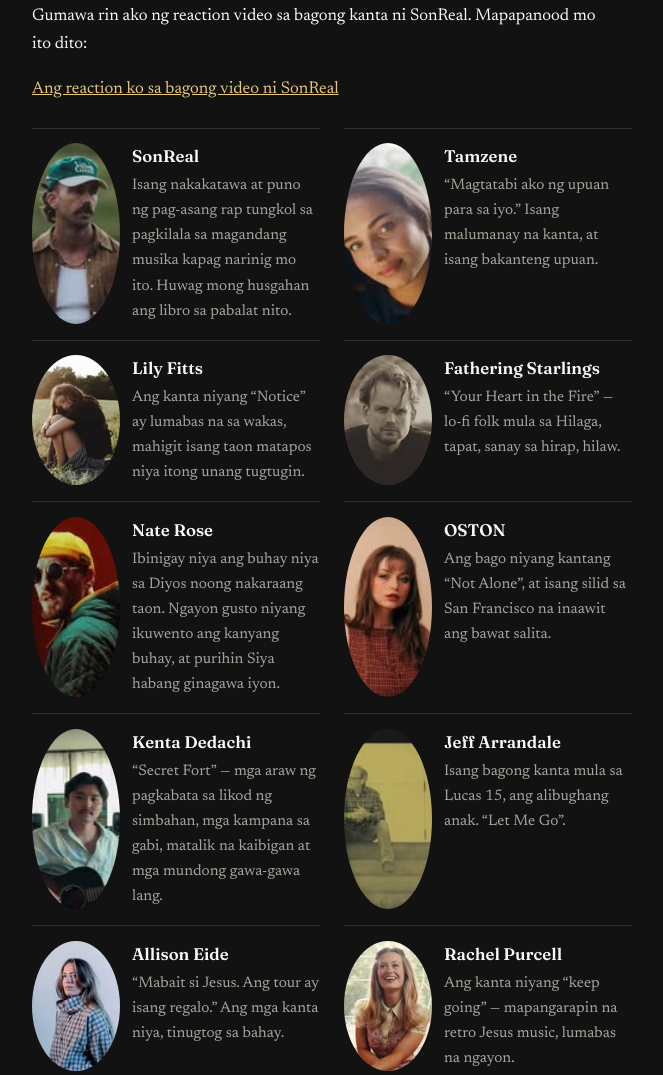
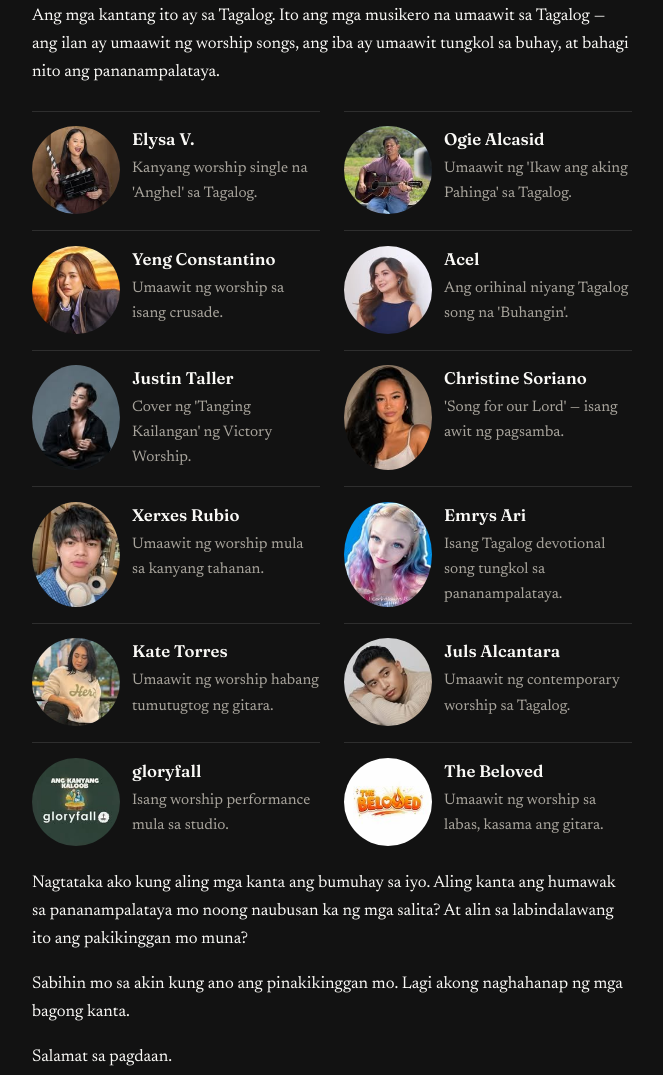
Before and after one commit to streamjonathan/jonathanmccallum-tl, an Eleventy site: page content/posts/2026-11-23-music-and-faith.md in a window 1280 px wide. Shown: the part 664-1739 px from the top of the page, without its empty margins (308-971 px from the left). Built offline with nearby package versions, Linux system fonts and the light colour scheme; Eleventy itself is replaced by a stand-in of ours; files that its build step writes are made by us from their sources.

Commit message:
Music and Faith: Tagalog musicians (12 verified)

```diff
--- a/content/posts/2026-11-23-music-and-faith.md
+++ b/content/posts/2026-11-23-music-and-faith.md
@@ -3,7 +3,7 @@ title: "Musika at Pananampalataya"
 date: 2026-11-23
 slug: music-and-faith
 draft: false
-shareImage: /images/music-faith/sonreal.jpg
+shareImage: /images/music-faith/elysavmusic.jpg
 ---
 
 Marami akong oras na ginugugol sa pakikinig sa mga musikero sa Instagram. Ito ang ilan sa mga pinakikinggan ko nitong mga nakaraan.
@@ -14,70 +14,68 @@ May ginawang katulad si Pablo sa Atenas. Ginamit niya ang kanilang tula at ang k
 
 Hindi silang lahat ay umaawit ng worship songs. Karamihan sa kanila ay umaawit lang tungkol sa buhay, at bahagi nito ang pananampalataya. Iyon ang gusto ko sa kanila. Pindutin mo ang isang card para mapanood ang kanta sa Instagram.
 
-Gumawa rin ako ng reaction video sa bagong kanta ni SonReal. Mapapanood mo ito dito:
-
-[Ang reaction ko sa bagong video ni SonReal](https://www.youtube.com/shorts/wePjZMr6beE)
+Ang mga kantang ito ay sa Tagalog. Ito ang mga musikero na umaawit sa Tagalog — ang ilan ay umaawit ng worship songs, ang iba ay umaawit tungkol sa buhay, at bahagi nito ang pananampalataya.
 
 <div class="ig-grid">
-<a class="ig-card" href="https://www.instagram.com/reel/DgBgmKwB84s/" target="_blank" rel="noopener">
-<img class="ig-card__img" src="/images/music-faith/sonreal.jpg" alt="SonReal" loading="lazy" width="150" height="150">
-<span class="ig-card__text"><span class="ig-card__name">SonReal</span>
-<span class="ig-card__note">Isang nakakatawa at puno ng pag-asang rap tungkol sa pagkilala sa magandang musika kapag narinig mo ito. Huwag mong husgahan ang libro sa pabalat nito.</span></span>
+<a class="ig-card" href="https://www.instagram.com/reel/DaNN0mMxLkA/" target="_blank" rel="noopener">
+<img class="ig-card__img" src="/images/music-faith/elysavmusic.jpg" alt="Elysa V." loading="lazy" width="150" height="150">
+<span class="ig-card__text"><span class="ig-card__name">Elysa V.</span>
+<span class="ig-card__note">Kanyang worship single na 'Anghel' sa Tagalog.</span></span>
 </a>
-<a class="ig-card" href="https://www.instagram.com/reel/DgDnpYFAUjr/" target="_blank" rel="noopener">
-<img class="ig-card__img" src="/images/music-faith/tamzene.jpg" alt="Tamzene" loading="lazy" width="150" height="150">
-<span class="ig-card__text"><span class="ig-card__name">Tamzene</span>
-<span class="ig-card__note">“Magtatabi ako ng upuan para sa iyo.” Isang malumanay na kanta, at isang bakanteng upuan.</span></span>
+<a class="ig-card" href="https://www.instagram.com/reel/DYmXL9wSUIF/" target="_blank" rel="noopener">
+<img class="ig-card__img" src="/images/music-faith/ogiealcasid.jpg" alt="Ogie Alcasid" loading="lazy" width="150" height="150">
+<span class="ig-card__text"><span class="ig-card__name">Ogie Alcasid</span>
+<span class="ig-card__note">Umaawit ng 'Ikaw ang aking Pahinga' sa Tagalog.</span></span>
 </a>
-<a class="ig-card" href="https://www.instagram.com/reel/Df5X6L3K-3W/" target="_blank" rel="noopener">
-<img class="ig-card__img" src="/images/music-faith/lilyfittsmusic.jpg" alt="Lily Fitts" loading="lazy" width="150" height="150">
-<span class="ig-card__text"><span class="ig-card__name">Lily Fitts</span>
-<span class="ig-card__note">Ang kanta niyang “Notice” ay lumabas na sa wakas, mahigit isang taon matapos niya itong unang tugtugin.</span></span>
+<a class="ig-card" href="https://www.instagram.com/reel/DZA04kKMRNF/" target="_blank" rel="noopener">
+<img class="ig-card__img" src="/images/music-faith/yeng.jpg" alt="Yeng Constantino" loading="lazy" width="150" height="150">
+<span class="ig-card__text"><span class="ig-card__name">Yeng Constantino</span>
+<span class="ig-card__note">Umaawit ng worship sa isang crusade.</span></span>
 </a>
-<a class="ig-card" href="https://www.instagram.com/reel/DgE-ybeI6ko/" target="_blank" rel="noopener">
-<img class="ig-card__img" src="/images/music-faith/fatheringstarlings.jpg" alt="Fathering Starlings" loading="lazy" width="150" height="150">
-<span class="ig-card__text"><span class="ig-card__name">Fathering Starlings</span>
-<span class="ig-card__note">“Your Heart in the Fire” — lo-fi folk mula sa Hilaga, tapat, sanay sa hirap, hilaw.</span></span>
+<a class="ig-card" href="https://www.instagram.com/reel/DaVdiwEq_QX/" target="_blank" rel="noopener">
+<img class="ig-card__img" src="/images/music-faith/acelbisavanommen.jpg" alt="Acel" loading="lazy" width="150" height="150">
+<span class="ig-card__text"><span class="ig-card__name">Acel</span>
+<span class="ig-card__note">Ang orihinal niyang Tagalog song na 'Buhangin'.</span></span>
 </a>
-<a class="ig-card" href="https://www.instagram.com/reel/DfkSMZhpium/" target="_blank" rel="noopener">
-<img class="ig-card__img" src="/images/music-faith/naterosemusic.jpg" alt="Nate Rose" loading="lazy" width="150" height="150">
-<span class="ig-card__text"><span class="ig-card__name">Nate Rose</span>
-<span class="ig-card__note">Ibinigay niya ang buhay niya sa Diyos noong nakaraang taon. Ngayon gusto niyang ikuwento ang kanyang buhay, at purihin Siya habang ginagawa iyon.</span></span>
+<a class="ig-card" href="https://www.instagram.com/reel/DPJYfCmkvei/" target="_blank" rel="noopener">
+<img class="ig-card__img" src="/images/music-faith/justinjtaller.jpg" alt="Justin Taller" loading="lazy" width="150" height="150">
+<span class="ig-card__text"><span class="ig-card__name">Justin Taller</span>
+<span class="ig-card__note">Cover ng 'Tanging Kailangan' ng Victory Worship.</span></span>
 </a>
-<a class="ig-card" href="https://www.instagram.com/p/DgBMyeNkkyO/" target="_blank" rel="noopener">
-<img class="ig-card__img" src="/images/music-faith/ostonmusic.jpg" alt="OSTON" loading="lazy" width="150" height="150">
-<span class="ig-card__text"><span class="ig-card__name">OSTON</span>
-<span class="ig-card__note">Ang bago niyang kantang “Not Alone”, at isang silid sa San Francisco na inaawit ang bawat salita.</span></span>
+<a class="ig-card" href="https://www.instagram.com/reel/DIPtifPx9Cb/" target="_blank" rel="noopener">
+<img class="ig-card__img" src="/images/music-faith/christineskylemusic.jpg" alt="Christine Soriano" loading="lazy" width="150" height="150">
+<span class="ig-card__text"><span class="ig-card__name">Christine Soriano</span>
+<span class="ig-card__note">'Song for our Lord' — isang awit ng pagsamba.</span></span>
 </a>
-<a class="ig-card" href="https://www.instagram.com/reel/Df1qtokoyBh/" target="_blank" rel="noopener">
-<img class="ig-card__img" src="/images/music-faith/kenta_dedachi.jpg" alt="Kenta Dedachi" loading="lazy" width="150" height="150">
-<span class="ig-card__text"><span class="ig-card__name">Kenta Dedachi</span>
-<span class="ig-card__note">“Secret Fort” — mga araw ng pagkabata sa likod ng simbahan, mga kampana sa gabi, matalik na kaibigan at mga mundong gawa-gawa lang.</span></span>
+<a class="ig-card" href="https://www.instagram.com/reel/DN1zuN05vZw/" target="_blank" rel="noopener">
+<img class="ig-card__img" src="/images/music-faith/xerxesrubio16.jpg" alt="Xerxes Rubio" loading="lazy" width="150" height="150">
+<span class="ig-card__text"><span class="ig-card__name">Xerxes Rubio</span>
+<span class="ig-card__note">Umaawit ng worship mula sa kanyang tahanan.</span></span>
 </a>
-<a class="ig-card" href="https://www.instagram.com/reel/DfCRnSiPXa5/" target="_blank" rel="noopener">
-<img class="ig-card__img" src="/images/music-faith/jeffarrandale.jpg" alt="Jeff Arrandale" loading="lazy" width="150" height="150">
-<span class="ig-card__text"><span class="ig-card__name">Jeff Arrandale</span>
-<span class="ig-card__note">Isang bagong kanta mula sa Lucas 15, ang alibughang anak. “Let Me Go”.</span></span>
+<a class="ig-card" href="https://www.instagram.com/reel/DcNpVXtRrjC/" target="_blank" rel="noopener">
+<img class="ig-card__img" src="/images/music-faith/emrysari.jpg" alt="Emrys Ari" loading="lazy" width="150" height="150">
+<span class="ig-card__text"><span class="ig-card__name">Emrys Ari</span>
+<span class="ig-card__note">Isang Tagalog devotional song tungkol sa pananampalataya.</span></span>
 </a>
-<a class="ig-card" href="https://www.instagram.com/reel/Df71X0lzZsN/" target="_blank" rel="noopener">
-<img class="ig-card__img" src="/images/music-faith/allison_eide.jpg" alt="Allison Eide" loading="lazy" width="150" height="150">
-<span class="ig-card__text"><span class="ig-card__name">Allison Eide</span>
-<span class="ig-card__note">“Mabait si Jesus. Ang tour ay isang regalo.” Ang mga kanta niya, tinugtog sa bahay.</span></span>
+<a class="ig-card" href="https://www.instagram.com/reel/DcTCAxczQ6R/" target="_blank" rel="noopener">
+<img class="ig-card__img" src="/images/music-faith/katetorrestv.jpg" alt="Kate Torres" loading="lazy" width="150" height="150">
+<span class="ig-card__text"><span class="ig-card__name">Kate Torres</span>
+<span class="ig-card__note">Umaawit ng worship habang tumutugtog ng gitara.</span></span>
 </a>
-<a class="ig-card" href="https://www.instagram.com/reel/DgD31mXBDcn/" target="_blank" rel="noopener">
-<img class="ig-card__img" src="/images/music-faith/rachelpurcellmusic.jpg" alt="Rachel Purcell" loading="lazy" width="150" height="150">
-<span class="ig-card__text"><span class="ig-card__name">Rachel Purcell</span>
-<span class="ig-card__note">Ang kanta niyang “keep going” — mapangarapin na retro Jesus music, lumabas na ngayon.</span></span>
+<a class="ig-card" href="https://www.instagram.com/reel/DTDeb7tk138/" target="_blank" rel="noopener">
+<img class="ig-card__img" src="/images/music-faith/iamjulsalcantara.jpg" alt="Juls Alcantara" loading="lazy" width="150" height="150">
+<span class="ig-card__text"><span class="ig-card__name">Juls Alcantara</span>
+<span class="ig-card__note">Umaawit ng contemporary worship sa Tagalog.</span></span>
 </a>
-<a class="ig-card" href="https://www.instagram.com/reel/Df9vziqCJtC/" target="_blank" rel="noopener">
-<img class="ig-card__img" src="/images/music-faith/haleyjonesofficial.jpg" alt="Haley Jones" loading="lazy" width="150" height="150">
-<span class="ig-card__text"><span class="ig-card__name">Haley Jones</span>
-<span class="ig-card__note">“Lahat ay may kilalang nangangailangang makarinig tungkol kay Jesus.”</span></span>
+<a class="ig-card" href="https://www.instagram.com/reel/DPQs4AoESKm/" target="_blank" rel="noopener">
+<img class="ig-card__img" src="/images/music-faith/gloryfallph.jpg" alt="gloryfall" loading="lazy" width="150" height="150">
+<span class="ig-card__text"><span class="ig-card__name">gloryfall</span>
+<span class="ig-card__note">Isang worship performance mula sa studio.</span></span>
 </a>
-<a class="ig-card" href="https://www.instagram.com/reel/DgAmATaizM0/" target="_blank" rel="noopener">
-<img class="ig-card__img" src="/images/music-faith/gracegrabermusic.jpg" alt="Grace Graber" loading="lazy" width="150" height="150">
-<span class="ig-card__text"><span class="ig-card__name">Grace Graber</span>
-<span class="ig-card__note">Mga kanta tungkol sa kanyang paglalakbay sa kalusugang pangkaisipan. At pop punk din sila.</span></span>
+<a class="ig-card" href="https://www.instagram.com/reel/DSQ9OJaEr4i/" target="_blank" rel="noopener">
+<img class="ig-card__img" src="/images/music-faith/teamthebeloved.jpg" alt="The Beloved" loading="lazy" width="150" height="150">
+<span class="ig-card__text"><span class="ig-card__name">The Beloved</span>
+<span class="ig-card__note">Umaawit ng worship sa labas, kasama ang gitara.</span></span>
 </a>
 </div>
 
```
Also changed, not shown: content/images/music-faith/acelbisavanommen.jpg (added), content/images/music-faith/christineskylemusic.jpg (added), content/images/music-faith/elysavmusic.jpg (added), content/images/music-faith/emrysari.jpg (added), content/images/music-faith/gloryfallph.jpg (added), content/images/music-faith/iamjulsalcantara.jpg (added), content/images/music-faith/justinjtaller.jpg (added), content/images/music-faith/katetorrestv.jpg (added), content/images/music-faith/ogiealcasid.jpg (added), content/images/music-faith/teamthebeloved.jpg (added), content/images/music-faith/xerxesrubio16.jpg (added), content/images/music-faith/yeng.jpg (added).
